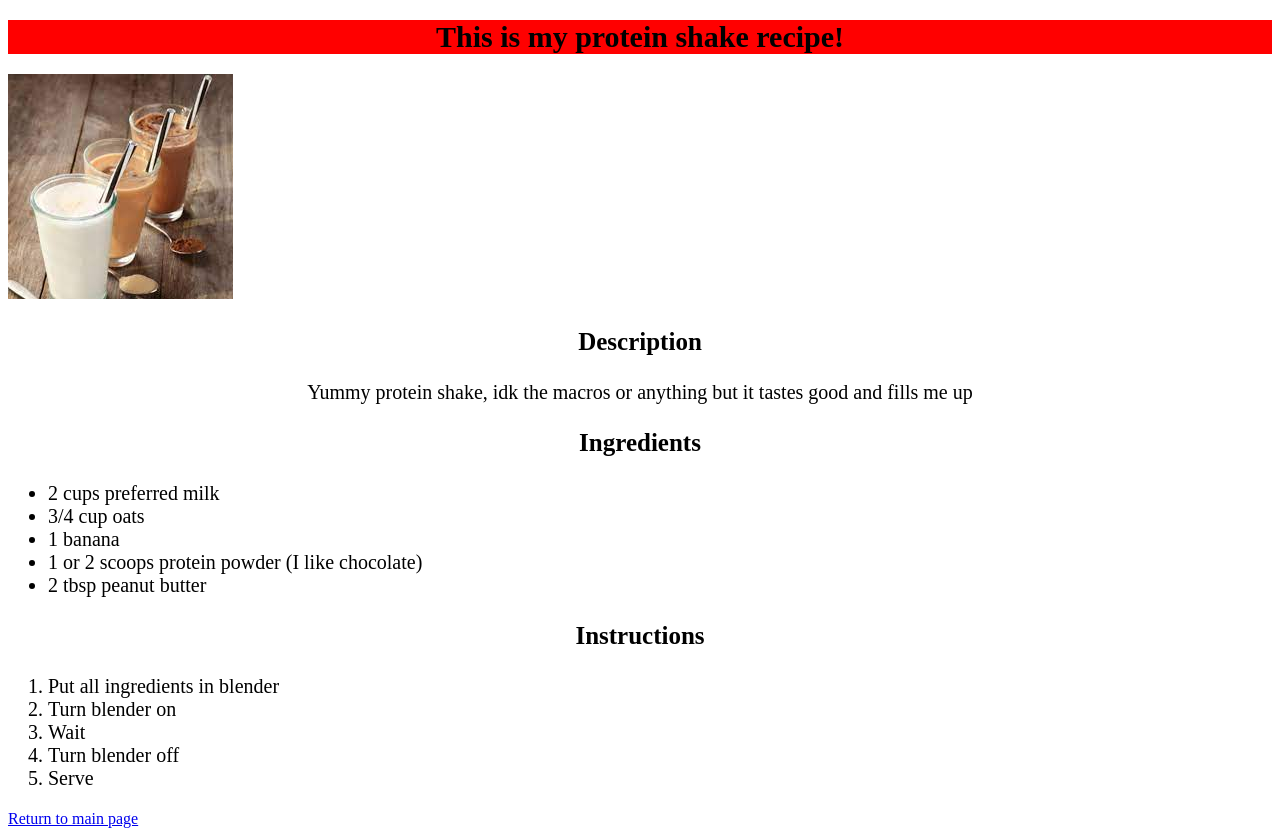
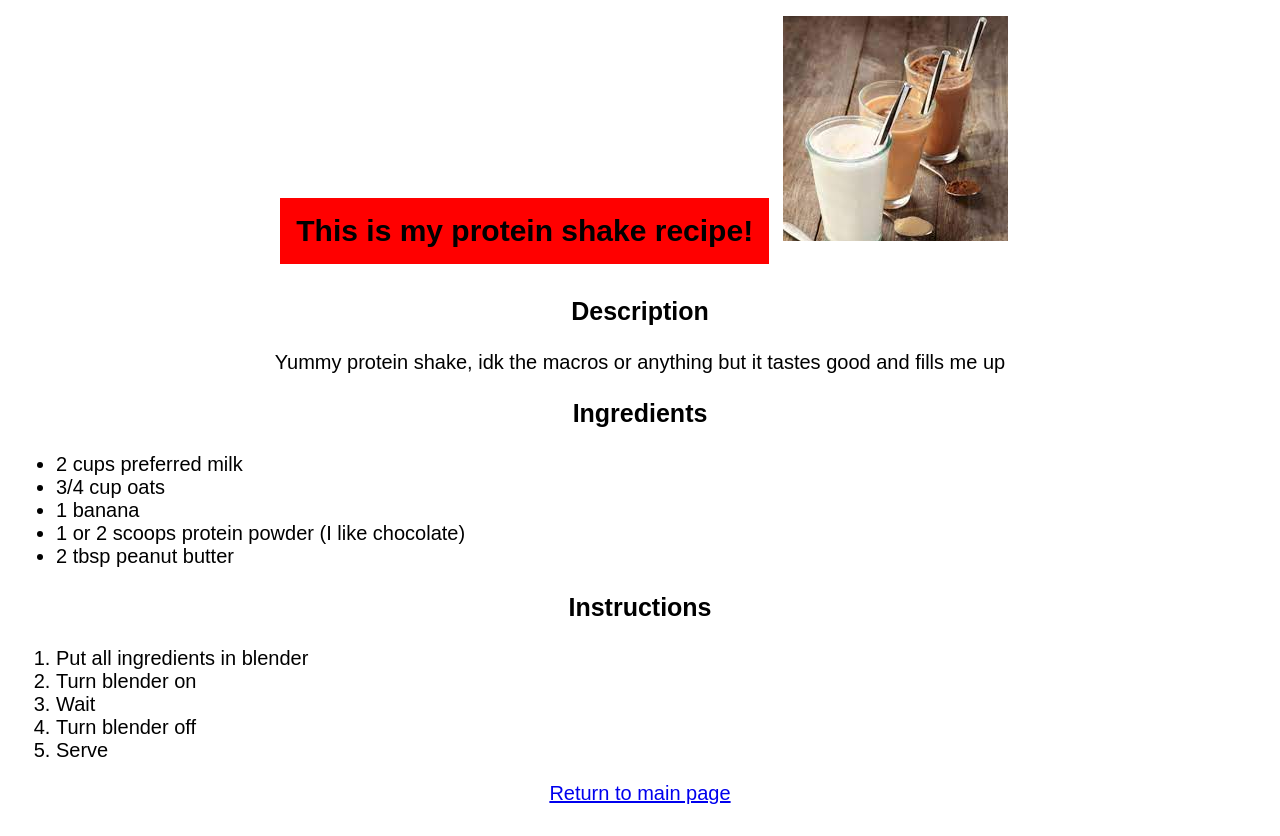
Before and after one commit to OatAmOats/odin-recipes, a plain HTML site: page recipes/shake.html in a window 1280 px wide. Drawn offline with Linux system fonts and the light colour scheme.

Commit message:
MORE CSS IN INDEX
started using padding and margins and the box method to spice things up
a bit more.

```diff
--- a/style.css
+++ b/style.css
@@ -1,21 +1,26 @@
 /* style.css */
 
-.text {
+body {
     font-size: 20px;
     text-align: center;
+    padding: 8px;
+    font-family:Arial, Helvetica, sans-serif;
 }
 
-#list {
+li {
     text-align: left;
 }
 
-#title {
+h1 {
     font-size: 30px;
     font-weight: bold;
     background-color: red;
+    margin: 8px;
+    padding: 16px;
+    display: inline-block;
 }
 
-#t2 {
+h3 {
     font-size: 25px;
     font-weight: bold;
 }
```
